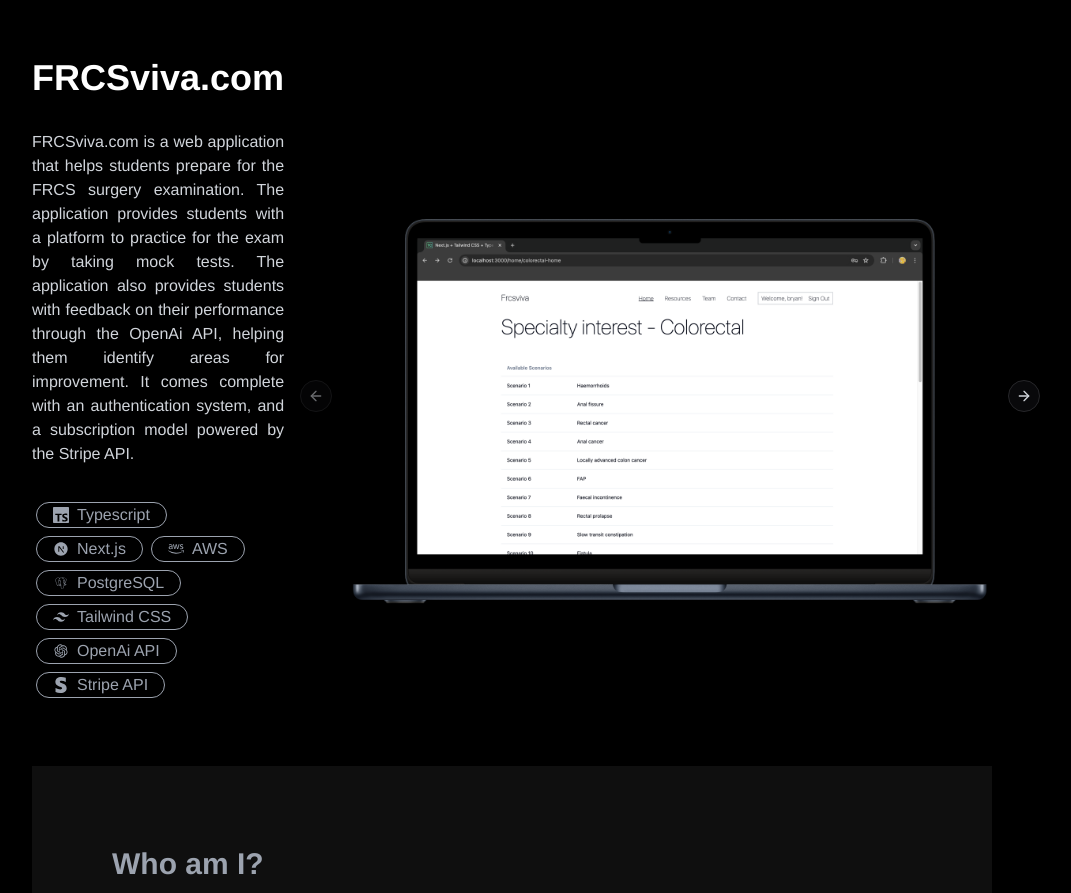
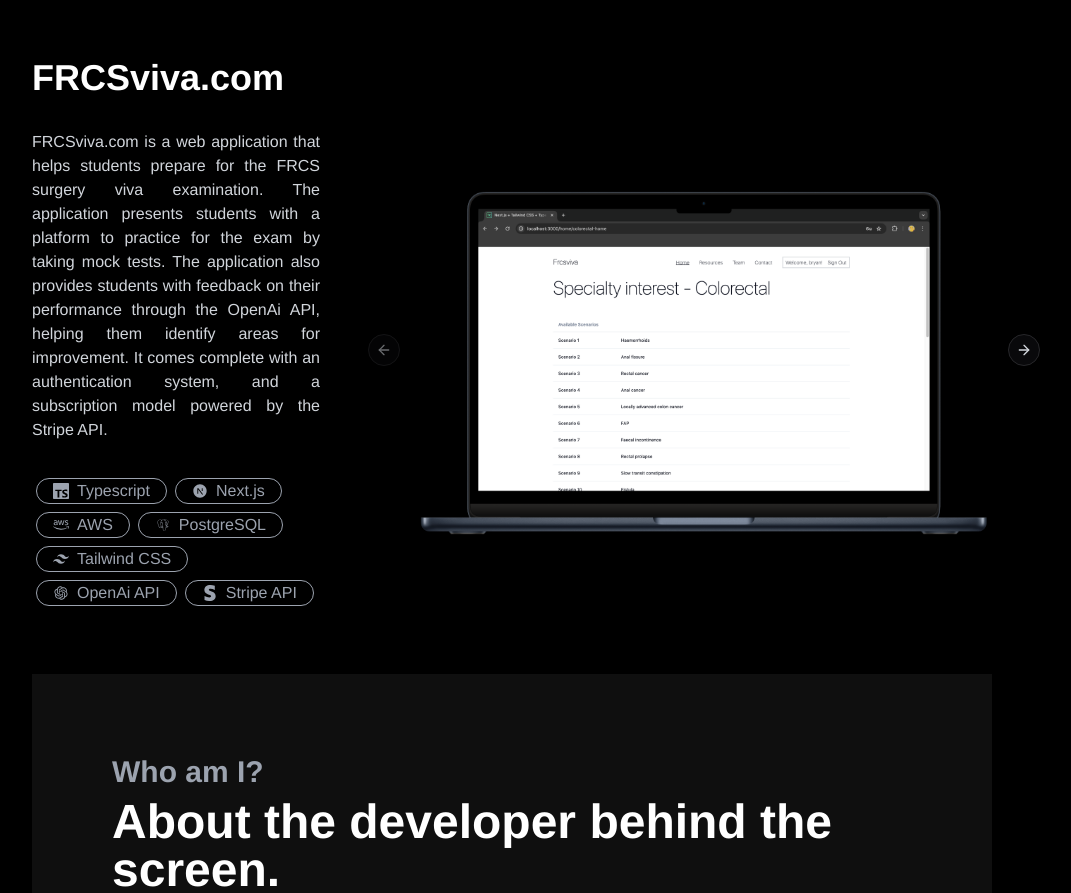
Before and after one commit to limjunan/portfolio, a React (Create React App) app: page / in a window 1280 px wide. Shown: the part 1740-2633 px from the top of the page, without its empty margins (128-1199 px from the left). Built offline with nearby package versions, Linux system fonts and the light colour scheme.

Commit message:
touchups

```diff
--- a/src/components/contact.js
+++ b/src/components/contact.js
@@ -24,7 +24,7 @@ const Contact = () => {
               <TooltipTrigger>
                 <span>
                   <a
-                    href="mailto:your-email@gmail.com"
+                    href="https://mail.google.com/mail/u/0/?view=cm&fs=1&to=bryanlim0803020@gmail.com&tf=1"
                     target="_blank"
                     rel="noopener noreferrer"
                   >
--- a/src/components/showcase.js
+++ b/src/components/showcase.js
@@ -111,15 +111,15 @@ const Showcase = () => {
           </div>
         </div>
       </div>
-      <div className="flex flex-col xl:flex-row items-center justify-start my-16 space-y-8 xl:space-x-16 text-gray-300">
+      <div className="flex flex-col xl:flex-row items-center justify-start my-16 space-y-8 md:space-x-24 text-gray-300">
         <div className="flex-col items-center justify-center space-y-8">
           <h1 className="text-white font-semibold text-2xl sm:text-3xl lg:text-4xl">
             FRCSviva.com
           </h1>
           <p className="text-gray-300 font-medium text-l text-justify min-w-60">
             FRCSviva.com is a web application that helps students prepare for
-            the FRCS surgery examination. The application provides students with
-            a platform to practice for the exam by taking mock tests. The
+            the FRCS surgery viva examination. The application presents students
+            with a platform to practice for the exam by taking mock tests. The
             application also provides students with feedback on their
             performance through the OpenAi API, helping them identify areas for
             improvement. It comes complete with an authentication system, and a
@@ -163,7 +163,7 @@ const Showcase = () => {
               icon={<RiOpenaiFill />}
               tagName="OpenAi API"
               popover={
-                "OpenAi's chat completions API was used to generate feedback for the user based on their answer. This feedback is then streamed to the user."
+                "OpenAi's chat completions API was used to generate feedback for the user based on their answer. This feedback is then streamed to the user through an API endpoint."
               }
             />
             <Tag
@@ -175,7 +175,7 @@ const Showcase = () => {
             />
           </div>
         </div>
-        <Carousel className="max-w-md sm:max-w-2xl dark mx-8">
+        <Carousel className="max-w-md sm:max-w-xl dark mx-8">
           <CarouselContent>
             {Array.from({ length: 3 }, (_, i) => i + 1).map((index) => (
               <CarouselItem key={index}>
```
